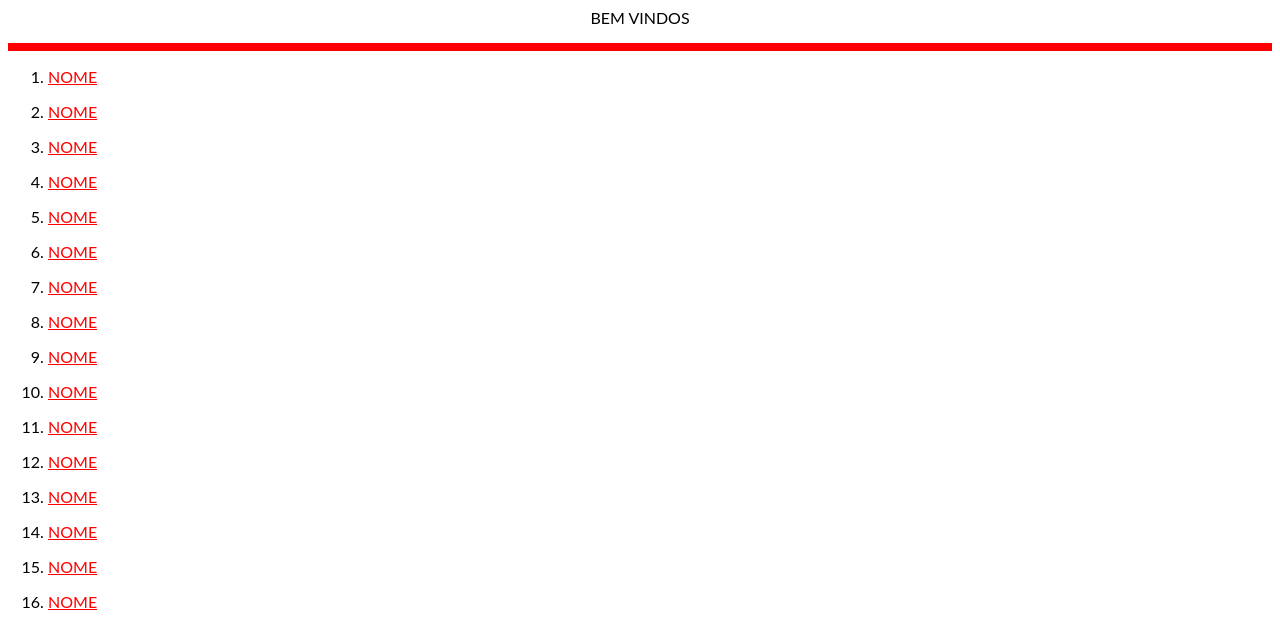
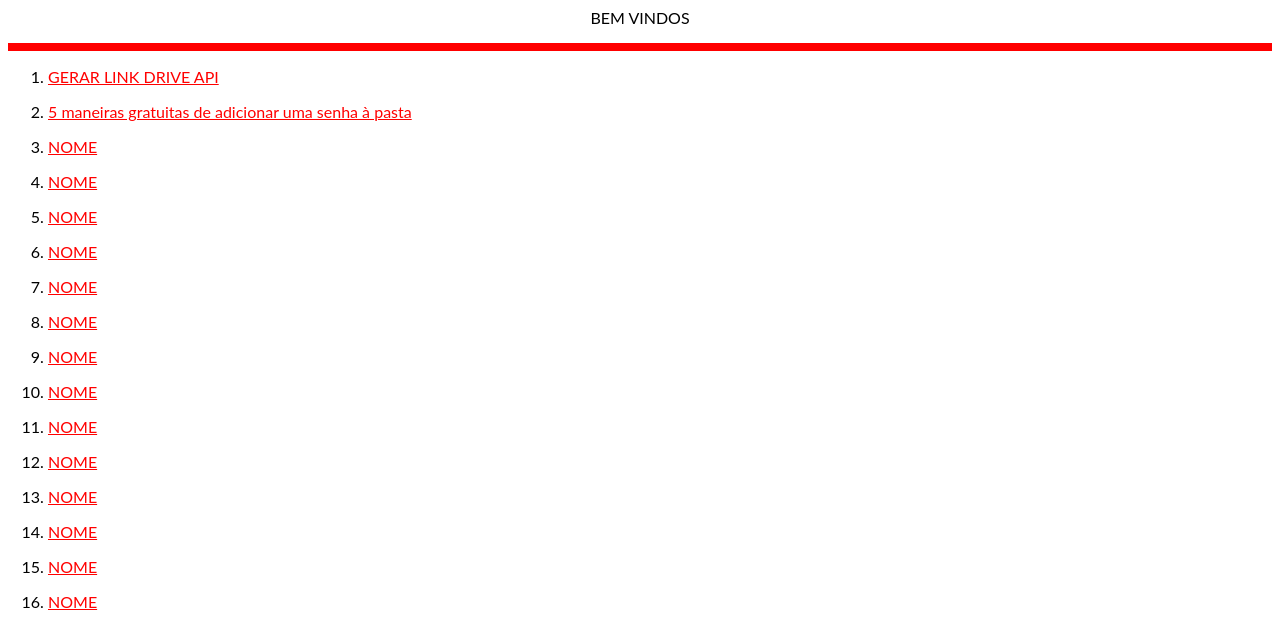
Before and after one commit to santos246/SITES-WEB, a plain HTML site: page OUTROS/1 - Copia.html in a window 1280 px wide. Shown: the part 155-779 px from the top of the page. Drawn offline with Linux system fonts and the light colour scheme.

Commit message:
Update 1 - Copia.html

```diff
--- a/OUTROS/1 - Copia.html
+++ b/OUTROS/1 - Copia.html
@@ -80,15 +80,15 @@ body {
 </center><ol>
 <!---------------------------------------------------------------------->
 <P><a href="
-LINK
+https://www.wonderplugin.com/online-tools/google-drive-direct-link-generator/#content
 " style="color: #F00" target="_blank"><li>
-NOME
+GERAR LINK DRIVE API
 </li></a></P>
 <!---------------------------------------------------------------------->
 <P><a href="
-LINK
+https://www.reneelab.biz/adicionar-uma-senha-a-pasta.html
 " style="color: #F00" target="_blank"><li>
-NOME
+5 maneiras gratuitas de adicionar uma senha à pasta
 </li></a></P>
 <!---------------------------------------------------------------------->
 <P><a href="
```
